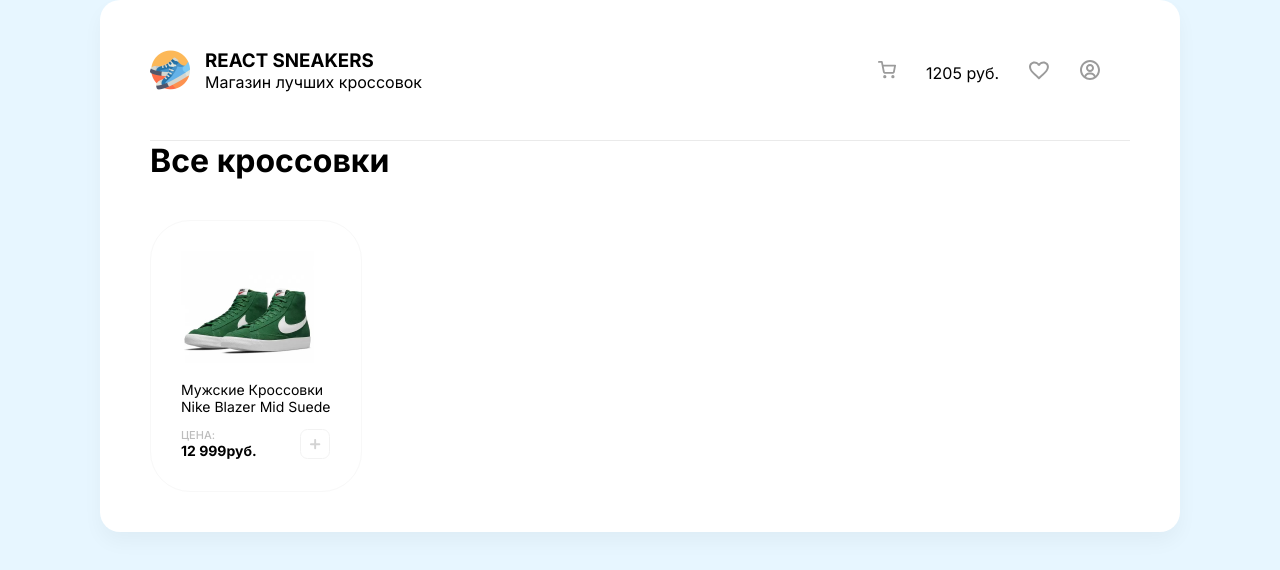
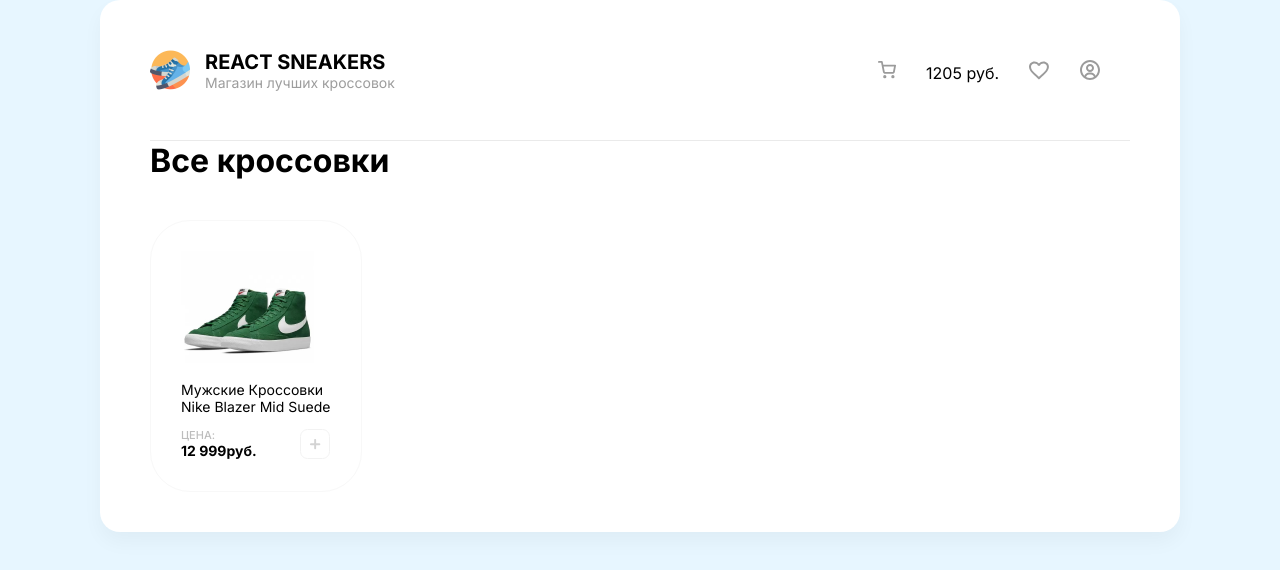
Before and after one commit to Maximsudakov92/React-Sneakers, a React (Create React App) app in the folder react-sneakers/: page / in a window 1280 px wide. Shown: the top 570 px of the page. Built offline with nearby package versions, Linux system fonts and the light colour scheme.

Commit message:
fix: changed text-style

```diff
--- a/react-sneakers/src/index.css
+++ b/react-sneakers/src/index.css
@@ -37,7 +37,21 @@
 }
 
 .headerLeft h3 {
+  font-family: 'Inter';
+  font-style: normal;
+  font-weight: 700;
+  font-size: 20px;
+  line-height: 24px;
   text-transform: uppercase;
+}
+
+.headerLeft p {
+  font-family: 'Inter';
+  font-style: normal;
+  font-weight: 400;
+  font-size: 14px;
+  line-height: 17px;
+  color: #9D9D9D;
 }
 
 .headerLeft > img {
@@ -54,6 +68,7 @@
 .headerRight li {
   list-style: none;
   margin-right: 30px;
+  cursor: pointer;
 }
 
 .headerRight li:first-child > img {
```
